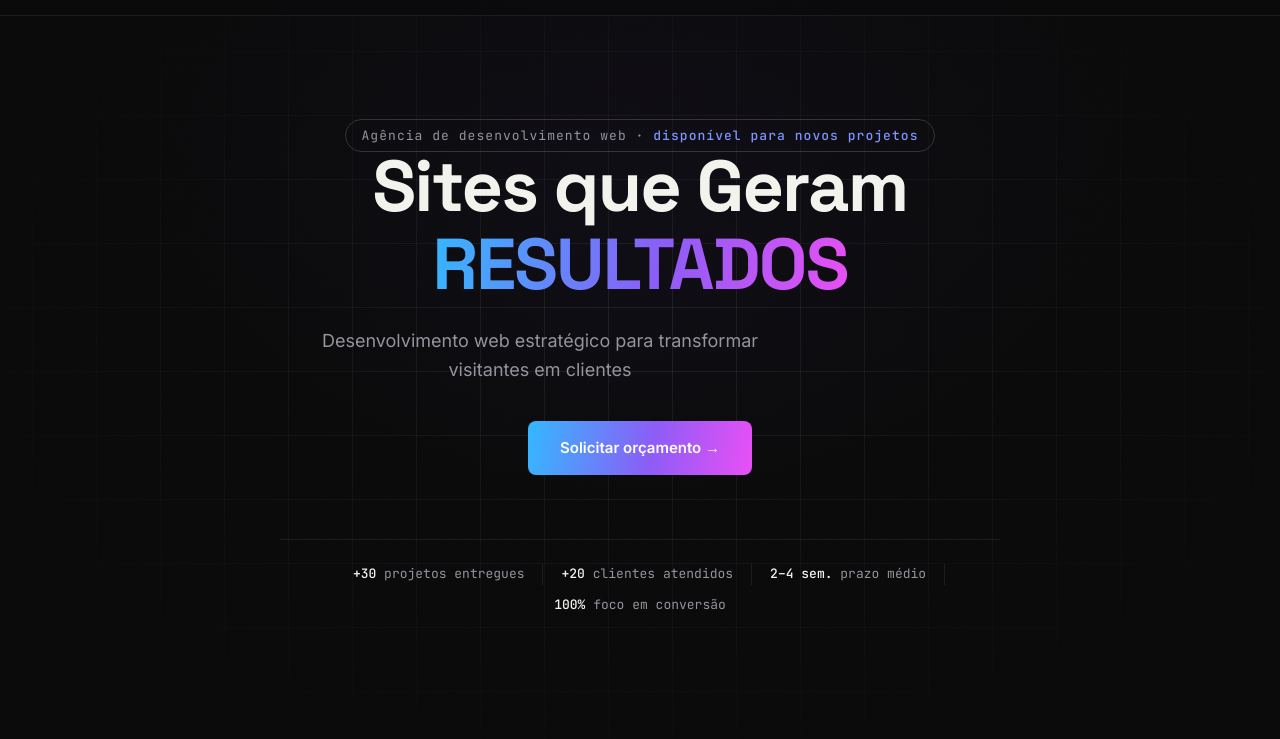
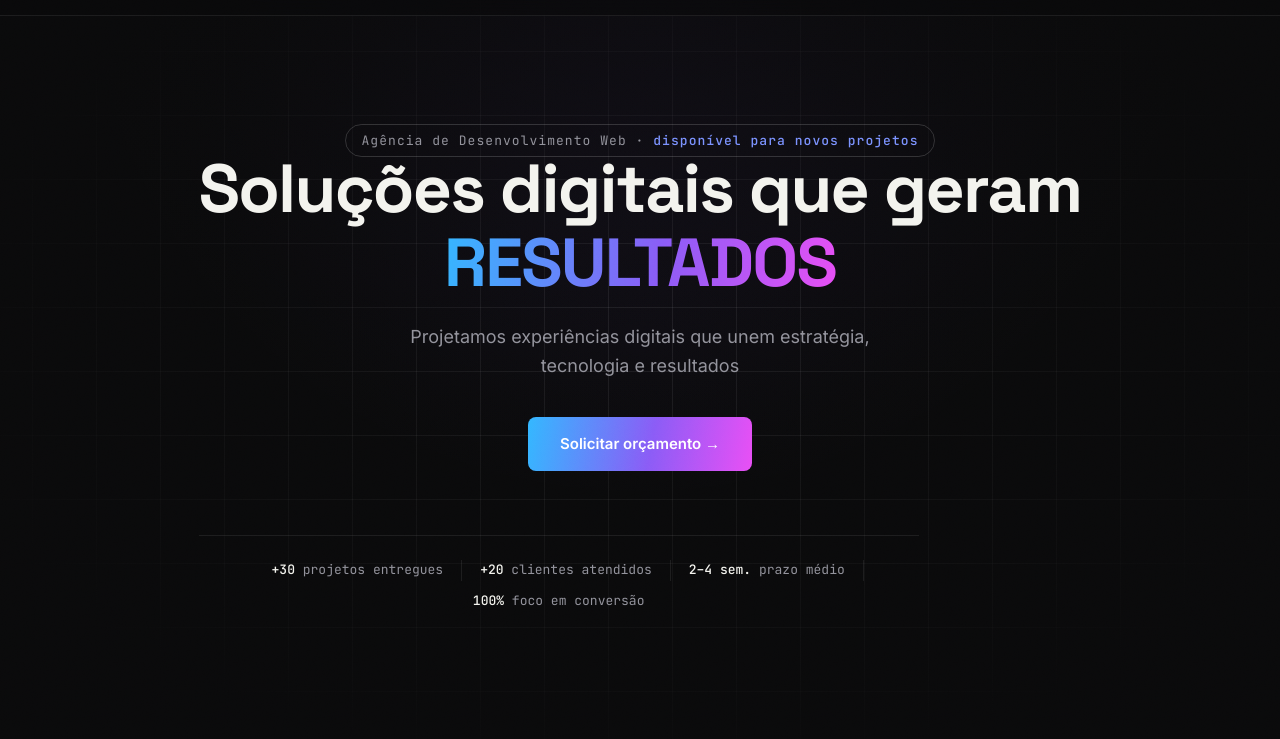
Before and after one commit to CarineLimma/mw3digital, a plain HTML site: page index.html in a window 1280 px wide. Shown: the part 61-800 px from the top of the page. Drawn offline with Linux system fonts and the light colour scheme.

Commit message:
Mudanças no html e css
Alterações no textos no html e alinhamento no css

```diff
--- a/index.html
+++ b/index.html
@@ -31,14 +31,14 @@
 
 
 
-        <span class="hero-eyebrow">Agência de desenvolvimento web · <strong>disponível para novos projetos</strong></span>
+        <span class="hero-eyebrow">Agência de Desenvolvimento Web · <strong>disponível para novos projetos</strong></span>
 
         <h1 class="hero-title">
-            Sites que Geram <br>
+            Soluções digitais que geram <br>
             <span>RESULTADOS</span>
         </h1>
         <p class="hero-subtitle">
-            Desenvolvimento web estratégico para transformar visitantes em clientes
+            Projetamos experiências digitais que unem estratégia, tecnologia e resultados
         </p>
 
         <a href="#contato" class="hero-btn">Solicitar orçamento →</a>
--- a/style.css
+++ b/style.css
@@ -6,17 +6,14 @@
 }
 
 :root{
-  /* base */
   --bg: #0a0a0b;
   --bg-soft: #111114;
   --bg-elev: #17171b;
 
-  /* texto */
   --ink: #f3f3ee;
   --muted: #93939c;
   --muted-dim: #5f5f68;
 
-  /* acento — assinatura da marca, extraída da logo (chrome + blue/violet/magenta) */
   --accent: #7c93ff;
   --accent-dim: #5a6fe0;
   --accent-ink: #ffffff;
@@ -25,17 +22,14 @@
   --accent-gradient: linear-gradient(100deg, #33b8ff 0%, #8b5cf6 55%, #e94ff5 100%);
   --accent-gradient-soft: linear-gradient(100deg, rgba(51,184,255,0.12), rgba(139,92,246,0.12) 55%, rgba(233,79,245,0.12) 100%);
 
-  /* acento secundário — usado com moderação */
   --violet: #8b5cf6;
   --violet-soft: rgba(139, 92, 246, 0.14);
 
-  /* linhas / superfícies */
   --line: rgba(255, 255, 255, 0.08);
   --line-strong: rgba(255, 255, 255, 0.16);
   --card: rgba(255, 255, 255, 0.025);
   --card-hover: rgba(255, 255, 255, 0.05);
 
-  /* tipografia */
   --font-display: 'Space Grotesk', 'Inter', sans-serif;
   --font-body: 'Inter', sans-serif;
   --font-mono: 'JetBrains Mono', 'SFMono-Regular', monospace;
@@ -254,7 +248,7 @@
 
 .hero-title{
   font-family: var(--font-display);
-  font-size: 72px;
+  font-size: 68px;
   font-weight: 700;
   color: var(--ink);
   line-height: 1.08;
@@ -278,6 +272,9 @@
   font-size: 18px;
   color: var(--muted);
   max-width: 520px;
+  text-align: center;
+  margin-left: auto;
+  margin-right: auto;
 
   animation: fadeUp 0.9s 0.22s ease forwards;
   opacity: 0;
```
